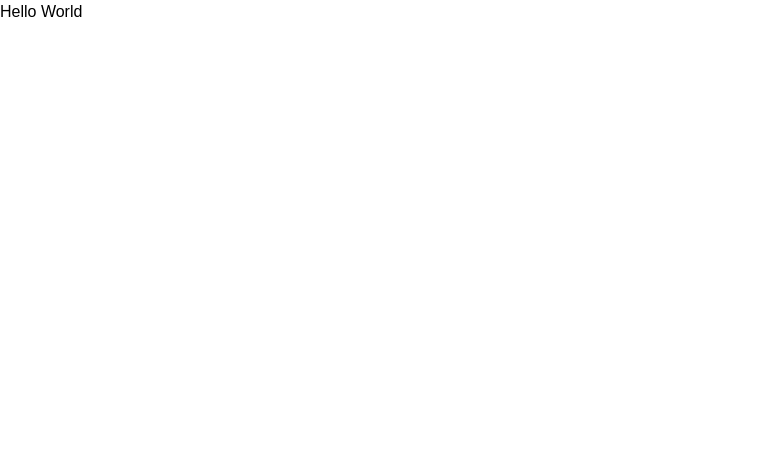
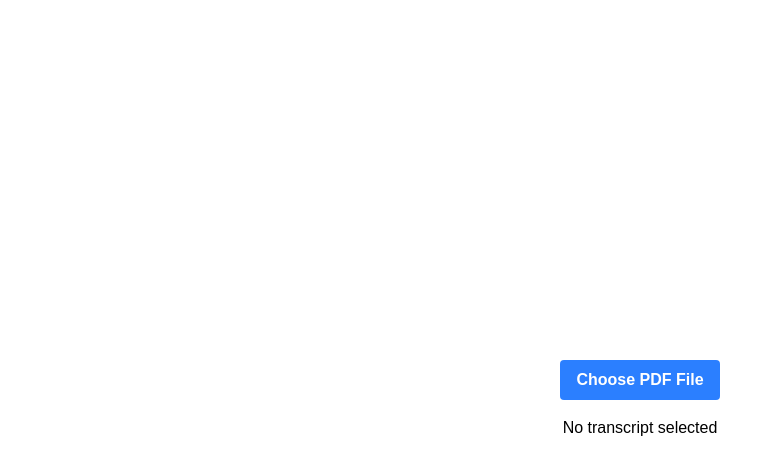
Before and after one commit to charlesphu/slugschedule, a Next.js app: page / in a window 1280 px wide. Shown: the top 474 px of the page, without its empty margins (0-782 px from the left). Built offline with nearby package versions, Linux system fonts and the light colour scheme.

Commit message:
Add simple pdf file upload

```diff
--- a/app/page.js
+++ b/app/page.js
@@ -1,15 +1,40 @@
 "use client";
 
-import React from "react";
-import { sendPrompt } from "./hooks/aiPrompt";
+import React, { useState } from "react";
 
 export default function Home() {
+  const [fileName, setFileName] = React.useState("No transcript selected");
+
+  const handleFileChange = (event) => {
+    const file = event.target.files[0];
+    if (file) {
+      setFileName(file.name);
+    }
+  };
+
+  const fileInputRef = React.useRef(null);
+
+  const handleButtonClick = () => {
+    fileInputRef.current.click();
+  };
+
   return (
-    <button
-      onClick={() => {
-        sendPrompt("Hello");
-      }}>
-      Hello World
-    </button>
+    <div className="flex h-screen flex-col items-center justify-center gap-4">
+      <input
+        type="file"
+        accept=".pdf"
+        ref={fileInputRef}
+        onChange={handleFileChange}
+        className="hidden"
+      />
+
+      <button
+        onClick={handleButtonClick}
+        className="rounded bg-blue-500 px-4 py-2 font-bold text-white hover:bg-blue-700">
+        Choose PDF File
+      </button>
+
+      <p>{fileName}</p>
+    </div>
   );
 }
```
